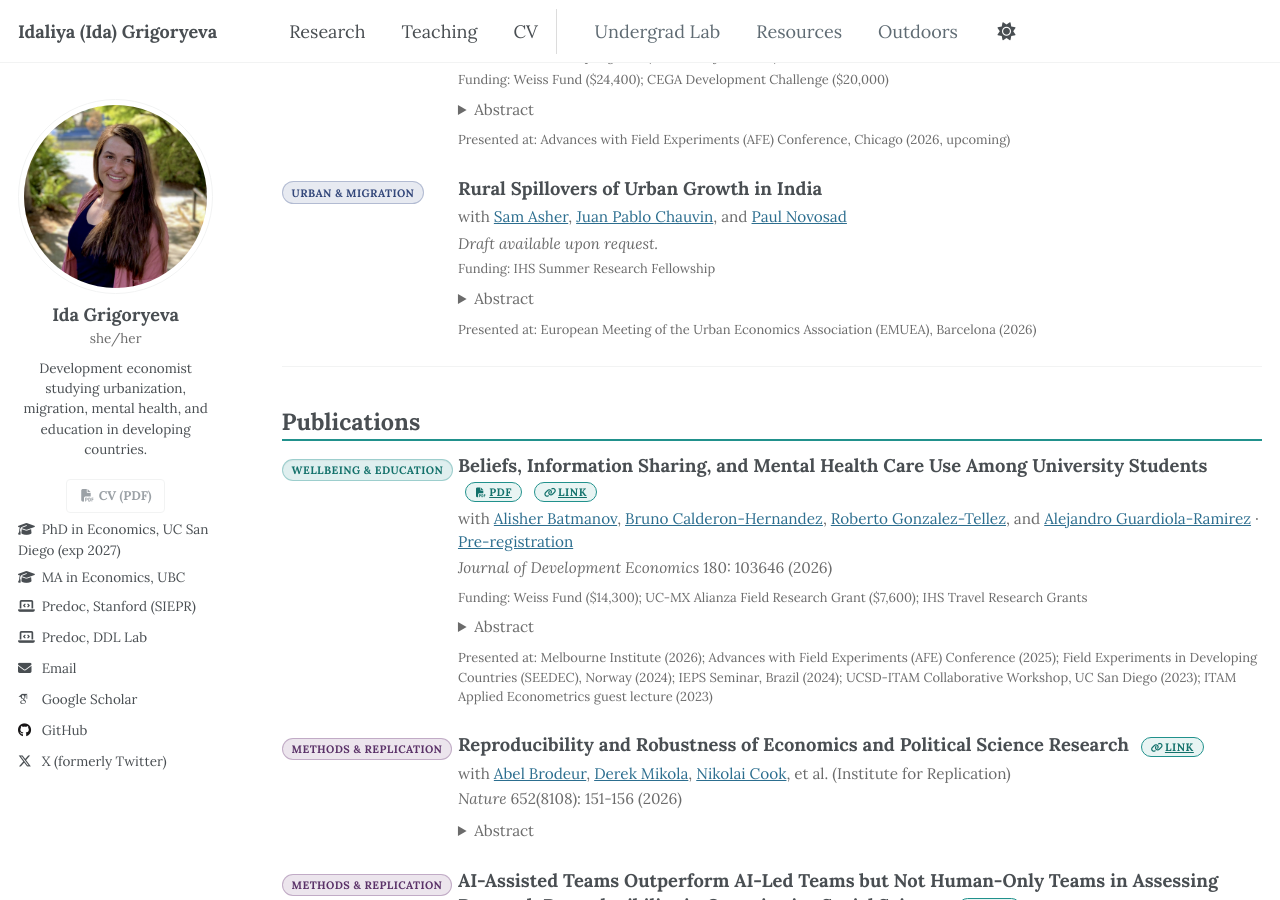
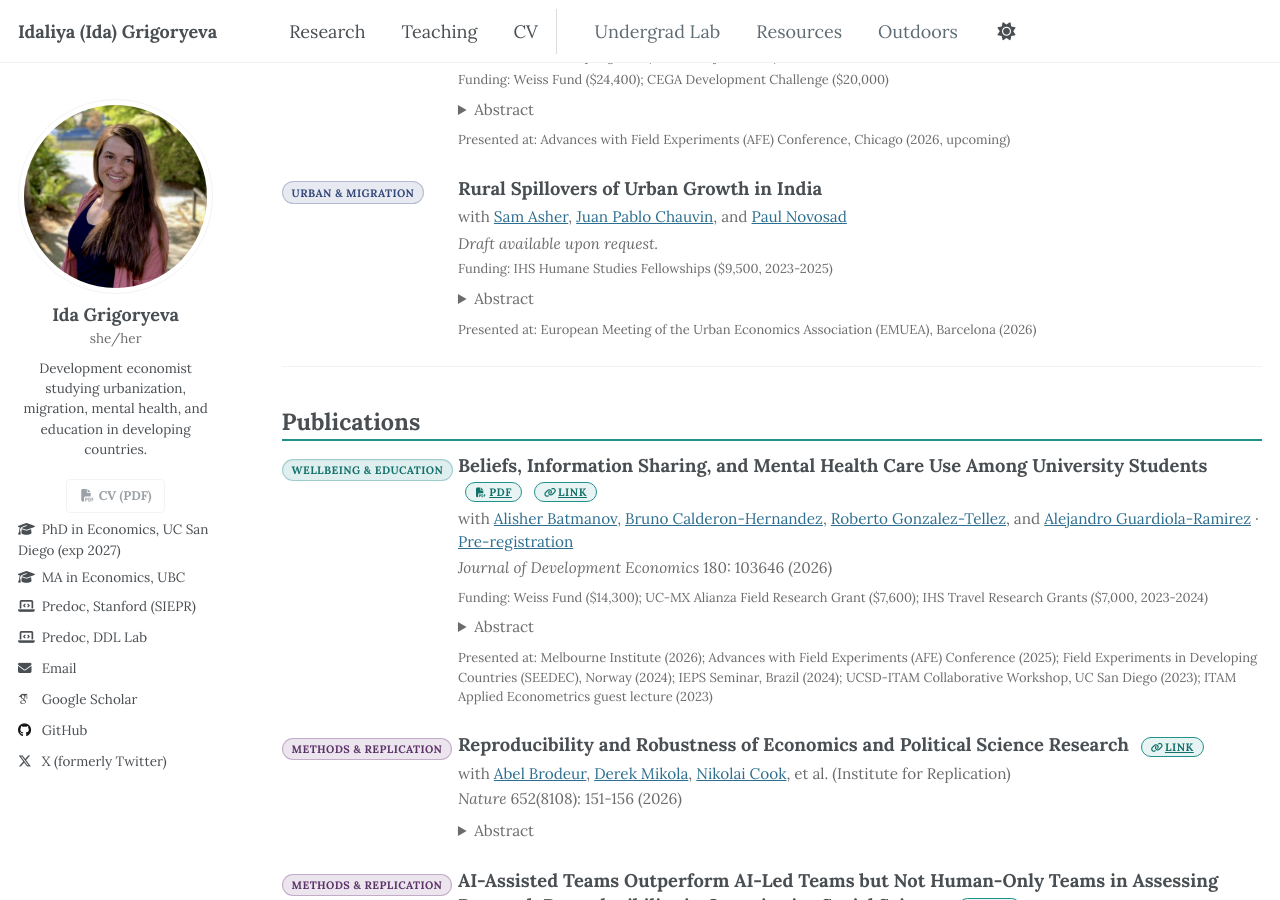
Before and after one commit to idagri/idagri.github.io, a Jekyll site: the page built from _pages/research.md, in a window 1280 px wide and 900 px high, scrolled down 1149 px. Built offline with Jekyll 4.4.1, drawn with Linux system fonts in a browser that asks for light colours; some web fonts are replaced; a script that is not in the unit is left out.

Commit message:
Add confirmed funding amounts; recompile CV for Under Review wording
- India paper: IHS Humane Studies Fellowships ($9,500, 2023-2025), per Ida.
- MH/Beliefs paper: IHS Travel Research Grants ($7,000, 2023-2024), sum of
  two signed, project-named IHS agreements found in the project's own
  funding folder (Conference Accelerator $2,000 May 2023, Humane Studies
  Fellowship $5,000 June 2024). A $1,500 IHS grant in the same folder was
  excluded (research-assistance money, not travel); two further IHS
  applications in the folder had no signed award confirmation.
- CV: "Submitted" to "Under Review" for the climate-migration paper, matching
  its own section header (both main.tex and the IHS-variant CV_IHS.tex);
  recompiled and re-exported to the site.

```diff
--- a/_pages/research.md
+++ b/_pages/research.md
@@ -120,7 +120,7 @@ I study how people and places develop, with migration and urbanization on one si
 <p class="pub-title">Rural Spillovers of Urban Growth in India</p>
 <p class="pub-meta">with <a href="https://samuelasher.com/">Sam Asher</a>, <a href="https://www.jpchauvin.com/">Juan Pablo Chauvin</a>, and <a href="http://paulnovosad.com/">Paul Novosad</a></p>
 <p class="pub-status">Draft available upon request.</p>
-<p class="pub-fund">Funding: IHS Summer Research Fellowship</p>
+<p class="pub-fund">Funding: IHS Humane Studies Fellowships ($9,500, 2023-2025)</p>
 <details><summary>Abstract</summary><p>We examine the links between urban and rural economic performance in India using geo-spatial socio-economic data on 1,000 cities and 500,000 villages. Rural development falls almost universally with distance from towns; gradients are shallow and urban-rural gaps remain large even at short distances. A Bartik estimation of urban demand shocks reveals clear urban-to-rural spillovers that are larger and wider for manufacturing than for services, and extend further along major highways. Surprisingly, urban demand raises population in proximate rural areas but not in the urban areas themselves, suggesting constraints on densification.</p></details>
 <p class="pub-pres">Presented at: European Meeting of the Urban Economics Association (EMUEA), Barcelona (2026)</p>
 </div>
@@ -136,7 +136,7 @@ I study how people and places develop, with migration and urbanization on one si
 <p class="pub-title">Beliefs, Information Sharing, and Mental Health Care Use Among University Students <a class="pub-btn" href="/papers/2026-06-JDE-Beliefs--information-sharing--and-mental-health-care.pdf"><i class="fas fa-fw fa-file-pdf" aria-hidden="true"></i>PDF</a> <a class="pub-btn" href="https://doi.org/10.1016/j.jdeveco.2025.103646"><i class="fas fa-fw fa-link" aria-hidden="true"></i>Link</a></p>
 <p class="pub-meta">with <a href="https://alisher-batmanov.github.io/">Alisher Batmanov</a>, <a href="https://www.bruno-calderon.com/">Bruno Calderon-Hernandez</a>, <a href="https://robertoglz.github.io/">Roberto Gonzalez-Tellez</a>, and <a href="https://research.tec.mx/vivo-tec/display/PID_316616">Alejandro Guardiola-Ramirez</a> · <a href="https://www.socialscienceregistry.org/trials/14804">Pre-registration</a></p>
 <p class="pub-journal"><em>Journal of Development Economics</em> 180: 103646 (2026)</p>
-<p class="pub-fund">Funding: Weiss Fund ($14,300); UC-MX Alianza Field Research Grant ($7,600); IHS Travel Research Grants</p>
+<p class="pub-fund">Funding: Weiss Fund ($14,300); UC-MX Alianza Field Research Grant ($7,600); IHS Travel Research Grants ($7,000, 2023-2024)</p>
 <details><summary>Abstract</summary><p>This paper investigates the role of beliefs and stigma in shaping students' use of professional mental health services at a large private university in Mexico, where supply-side barriers are minimal and services are readily accessible. In a survey experiment with 680 students, we find that nearly 50% of students in distress do not receive professional mental health support despite a high level of awareness and perceived effectiveness, constituting a substantial treatment gap. We document stigmatized beliefs and misconceptions correlated with the treatment gap. As three-quarters of students incorrectly believe that those in distress perform worse academically and that the majority of students going to therapy are in severe distress, we implement an information intervention to correct these beliefs. We find that it increases students' sharing of on-campus mental health resources with peers and encourages them to recommend these resources when advising a friend in distress. Interestingly, we find that it lowers respondents' willingness to pay for private therapy at the end of the intervention. Yet, this effect does not translate into a long-run reduction in self-reported therapy use 6 months after the experiment, with prior therapy users showing increased off-campus take-up.</p></details>
 <p class="pub-pres">Presented at: Melbourne Institute (2026); Advances with Field Experiments (AFE) Conference (2025); Field Experiments in Developing Countries (SEEDEC), Norway (2024); IEPS Seminar, Brazil (2024); UCSD-ITAM Collaborative Workshop, UC San Diego (2023); ITAM Applied Econometrics guest lecture (2023)</p>
 </div>
```
Also changed, not shown: 1 other file.
